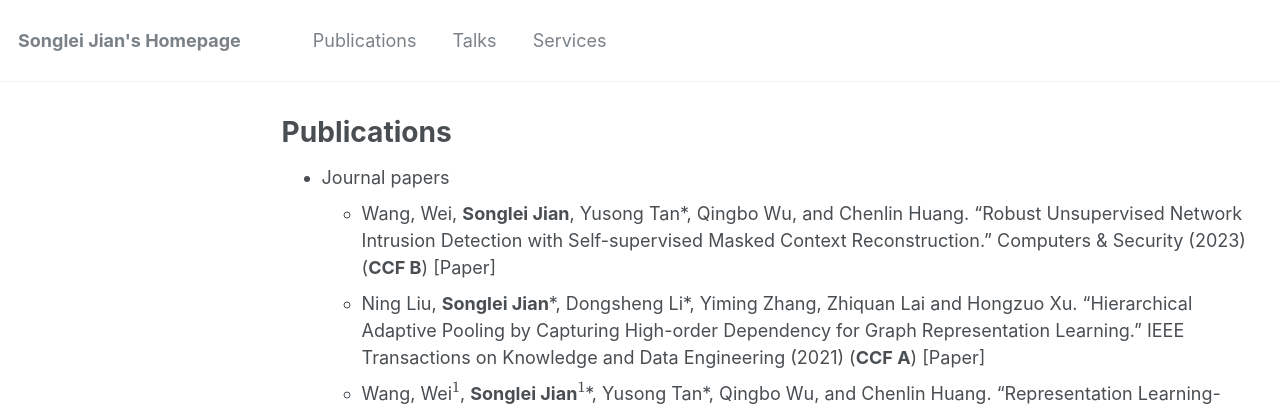
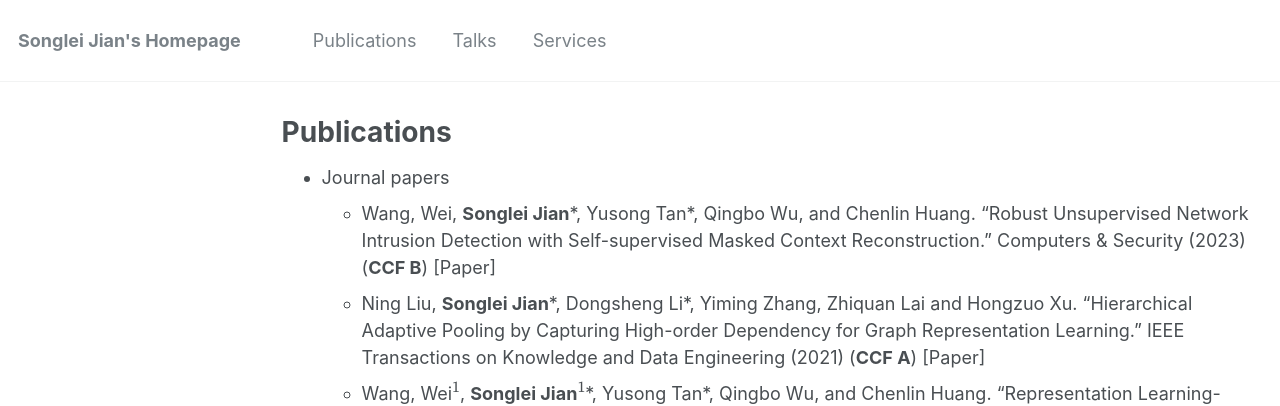
Before and after one commit to jiansonglei/jiansonglei.github.io, a Jekyll site: the page built from _pages/publications.md, in a window 1280 px wide. Shown: the top 406 px of the page. Built offline with Jekyll 4.4.1, drawn with Linux system fonts in a browser that asks for light colours; formulas are drawn with MathJax 3; a script that is not in the unit is left out.

```diff
--- a/_pages/publications.md
+++ b/_pages/publications.md
@@ -12,7 +12,7 @@ author_profile: false
 
 {% include base_path %}
 * Journal papers
-  * Wang, Wei, **Songlei Jian**, Yusong Tan\*, Qingbo Wu, and Chenlin Huang. "Robust Unsupervised Network Intrusion Detection with Self-supervised Masked Context Reconstruction." Computers & Security (2023) (**CCF B**) [[Paper]](https://www.sciencedirect.com/science/article/pii/S016740482300041X)
+  * Wang, Wei, **Songlei Jian**\*, Yusong Tan\*, Qingbo Wu, and Chenlin Huang. "Robust Unsupervised Network Intrusion Detection with Self-supervised Masked Context Reconstruction." Computers & Security (2023) (**CCF B**) [[Paper]](https://www.sciencedirect.com/science/article/pii/S016740482300041X)
   * Ning Liu, **Songlei Jian**\*, Dongsheng Li\*, Yiming Zhang, Zhiquan Lai and Hongzuo Xu. "Hierarchical Adaptive Pooling by Capturing High-order Dependency for Graph Representation Learning." IEEE Transactions on Knowledge and Data Engineering  (2021) (**CCF A**) [[Paper]](http://jiansonglei.github.io/files/HAP2021.pdf)
   * Wang, Wei$^{1}$, **Songlei Jian**$^{1}$\*, Yusong Tan\*, Qingbo Wu, and Chenlin Huang. "Representation Learning-based Network Intrusion Detection System by Capturing Explicit and Implicit Feature Interactions." ($^{1}$equal contribution) Computers & Security (2021) (**CCF B**) [[Paper]](http://jiansonglei.github.io/files/21comsec.pdf)
   * **Jian, Songlei**, Longbing Cao, Kai Lu and Hang Gao. "Unsupervised Coupled Metric Similarity for Non-IID Categorical Data." IEEE Transactions on Knowledge and Data Engineering (2018) (**CCF A**). [[Paper]](http://jiansonglei.github.io/files/18TKDE_CMS.pdf) [[Appendix]](http://jiansonglei.github.io/files/18CMS_APPENDIX.pdf)[[Code]](https://github.com/jiansonglei/CMS)
```
